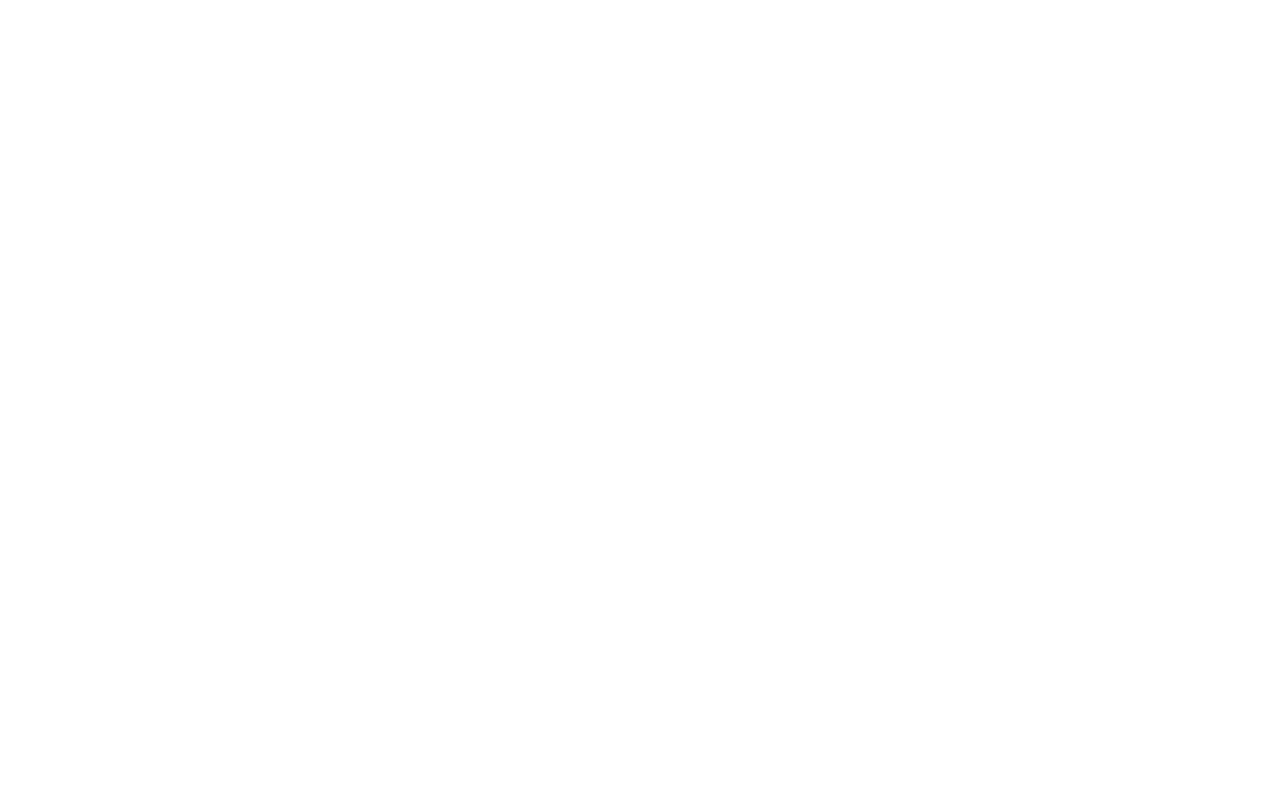
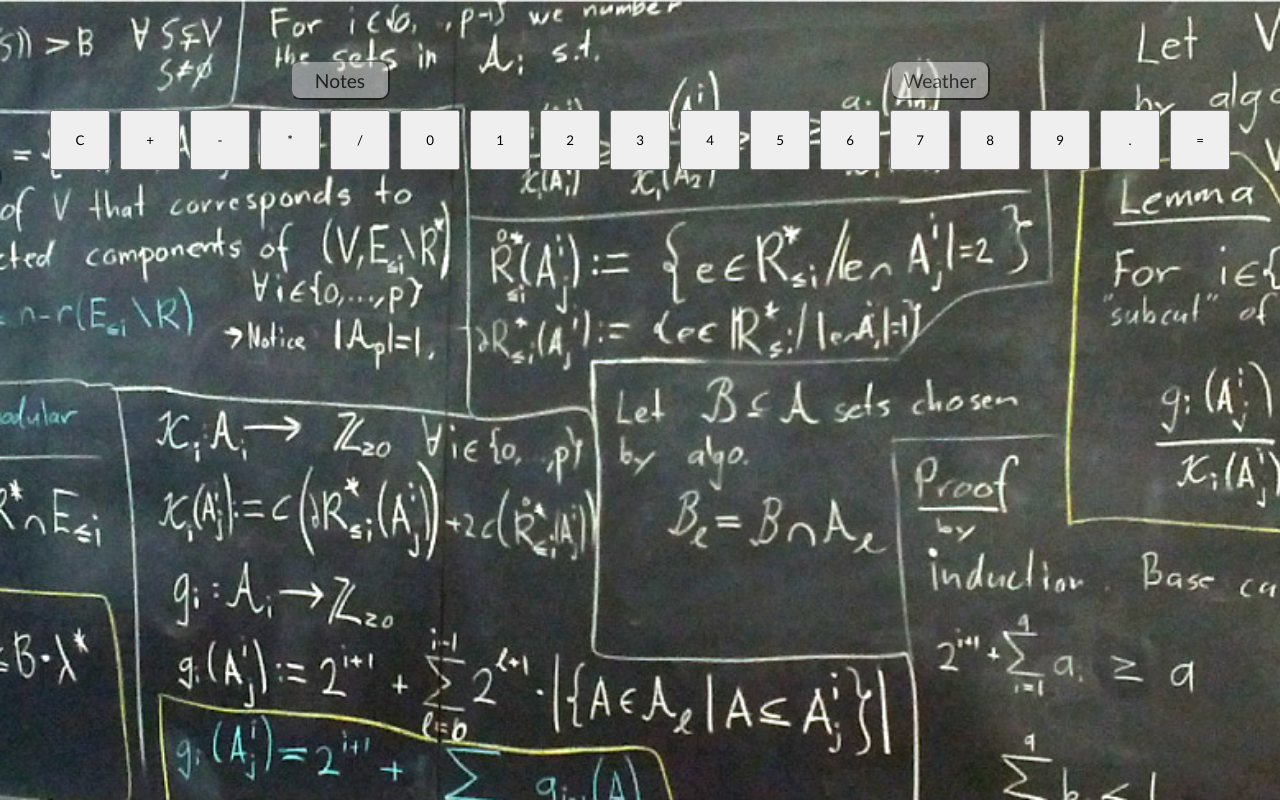
Before and after one commit to Ashraf-Sharaf/Multi_app, a React (Create React App) app: page /calculator in a window 1280 px wide. Built offline with nearby package versions, Linux system fonts and the light colour scheme.

Commit message:
implementing calculator page design

```diff
--- a/src/pages/calculator/calculator.css
+++ b/src/pages/calculator/calculator.css
@@ -0,0 +1,14 @@
+* {
+    height: 100vh;
+  }
+  .calculator {
+    background-image: url("/src/images/math2.jpg");
+    background-size: cover;
+  }
+button {
+  width: 60px;
+  height: 60px;
+}
+.gap{
+    gap:10px;
+}
--- a/src/pages/calculator/calculator.jsx
+++ b/src/pages/calculator/calculator.jsx
@@ -5,6 +5,45 @@ import { useNavigate } from "react-router-dom";
 const Calculator = () => {
   const navigate = useNavigate();
 
-  return <div className=""></div>;
+  return <div className="flex column center calculator">
+        <div className="buttons flex center ">
+        <button
+          className="button"
+          onClick={() => {
+            navigate("../notes.jsx");
+          }}
+        >
+          Notes
+        </button>
+
+        <button
+          className="button"
+          onClick={() => {
+            navigate("../");
+          }}
+        >
+          Weather
+        </button>
+      </div>
+      <div className="flex gap">
+      <button>C</button>
+      <button>+</button>
+      <button>-</button>
+      <button>*</button>
+      <button>/</button>
+      <button>0</button>
+      <button>1</button>
+      <button>2</button>
+      <button>3</button>
+      <button>4</button>
+      <button>5</button>
+      <button>6</button>
+      <button>7</button>
+      <button>8</button>
+      <button>9</button>
+      <button>.</button>
+      <button>=</button>
+      </div>
+  </div>;
 };
 export default Calculator;
--- a/src/pages/weather/weather.css
+++ b/src/pages/weather/weather.css
@@ -20,23 +20,7 @@
   opacity: 50%;
 }
 
-.button {
-  height: 40px;
-  width: 100px;
-  border-radius: 10px;
-  background-color: rgb(224, 222, 222);
-  opacity: 50%;
-  font-size: larger;
-  color: black;
-}
-.buttons {
-  margin-top: 50px;
-  height: 70px;
-  gap: 500px;
-  width: 100%;
-}
 .current {
-
   border: 3px solid black;
   height: 100px;
   width: 400px;
--- a/src/pages/weather/weather.jsx
+++ b/src/pages/weather/weather.jsx
@@ -36,7 +36,7 @@ const Weather = () => {
         <button
           className="button"
           onClick={() => {
-            navigate("../notes.jsx");
+            navigate("../notes");
           }}
         >
           Notes
--- a/src/style/utilities.css
+++ b/src/style/utilities.css
@@ -14,3 +14,18 @@
     justify-content: center;
     align-items: center;
 }
+.button {
+    height: 40px;
+    width: 100px;
+    border-radius: 10px;
+    background-color: rgb(224, 222, 222);
+    opacity: 50%;
+    font-size: larger;
+    color: black;
+  }
+  .buttons {
+    margin-top: 50px;
+    height: 70px;
+    gap: 500px;
+    width: 100%;
+  }
```
Also changed, not shown: src/images/math2.jpg (added).
